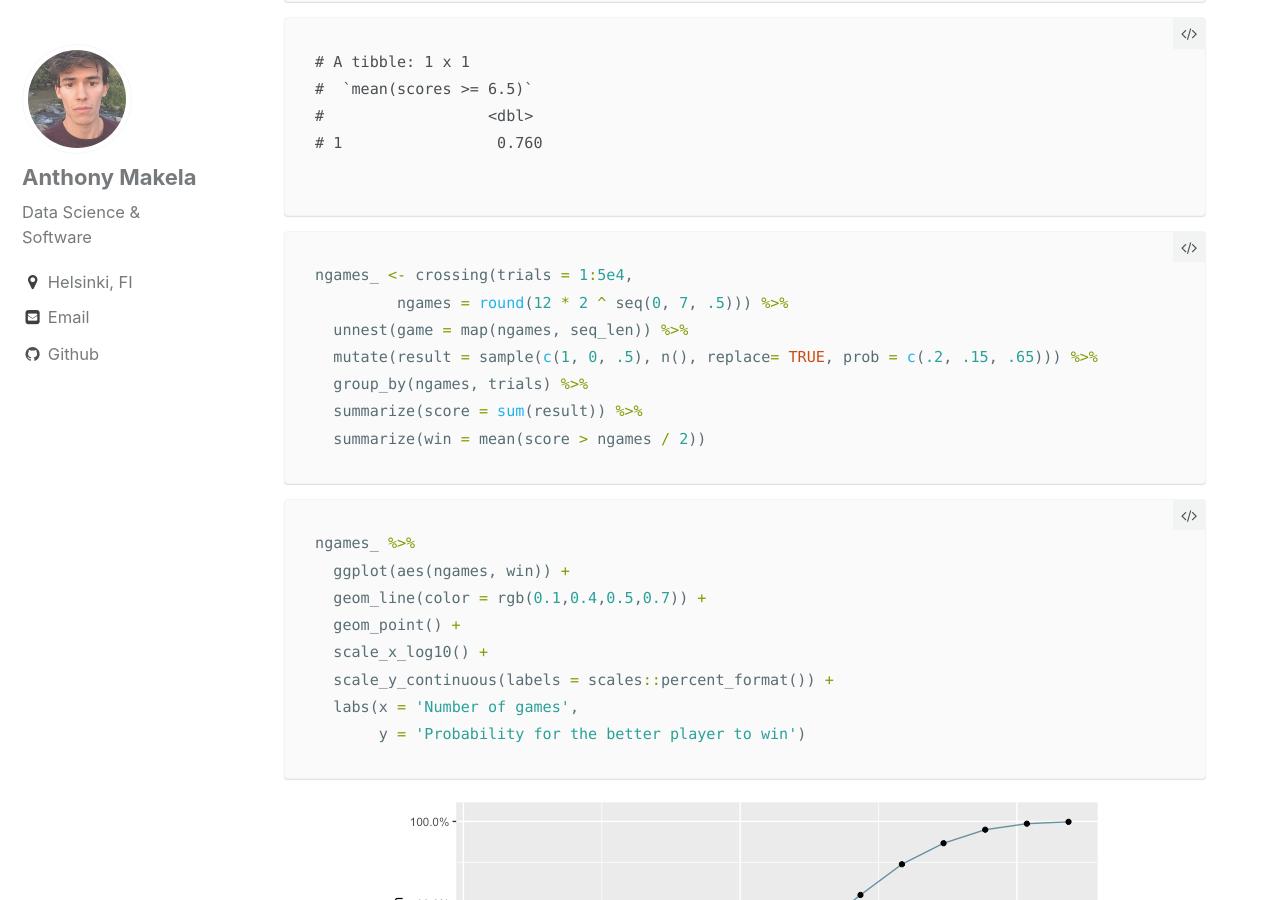
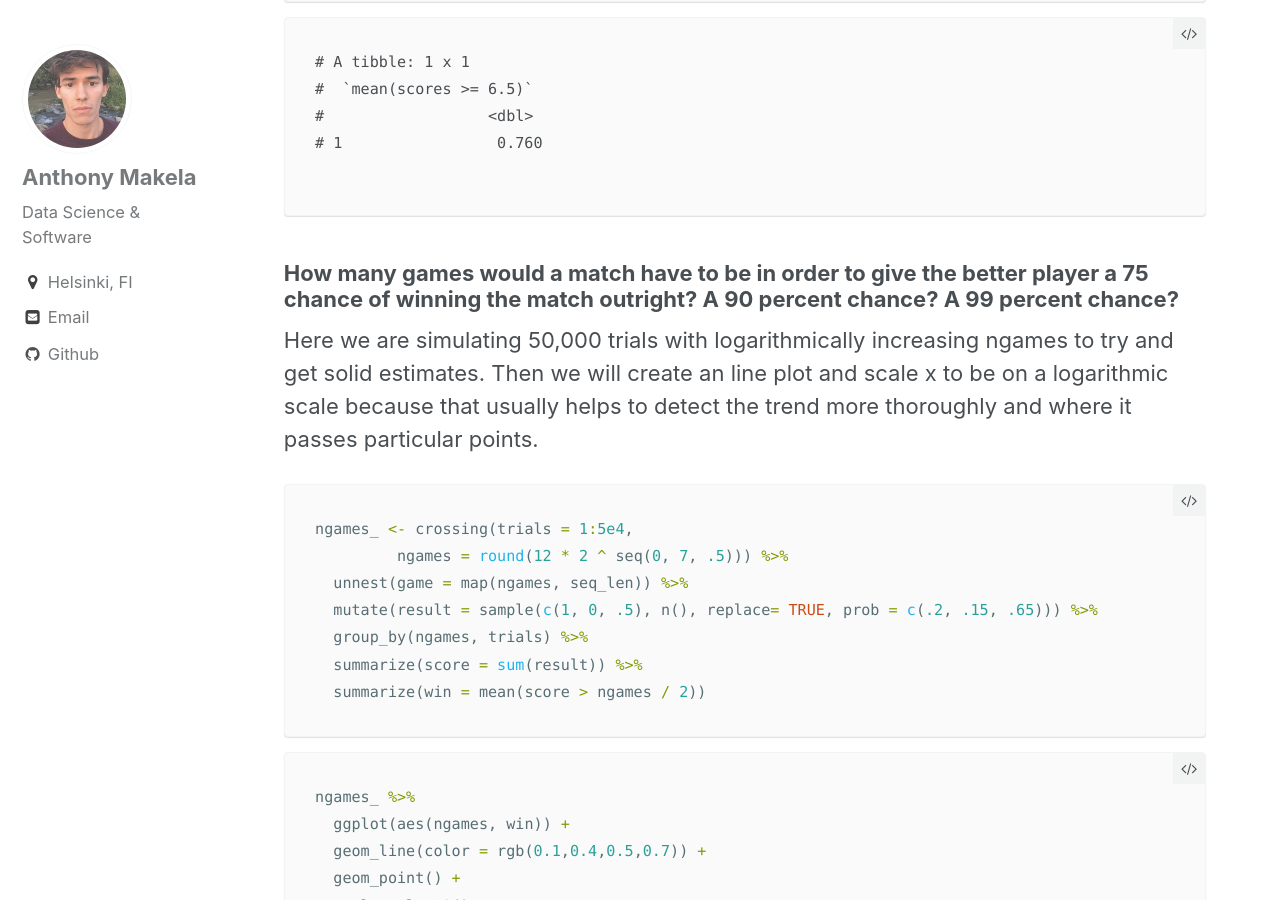
Before and after one commit to anthonymakela/anthonymakela.github.io, a Jekyll site: the page built from _posts/2018-12-25-The-Riddler-Simulations.md, in a window 1280 px wide and 900 px high, scrolled down 2470 px. Built offline with Jekyll 4.4.1, drawn with Linux system fonts in a browser that asks for light colours; nearby versions of some CDN libraries; formulas are drawn with MathJax 3.

Commit message:
The Riddler

````diff
--- a/_posts/2018-12-25-The-Riddler-Simulations.md
+++ b/_posts/2018-12-25-The-Riddler-Simulations.md
@@ -68,6 +68,10 @@ scores %>%
 # 1                 0.760
 
 ```
+
+### How many games would a match have to be in order to give the better player a 75 chance of winning the match outright? A 90 percent chance? A 99 percent chance?
+
+Here we are simulating 50,000 trials with logarithmically increasing ngames to try and get solid estimates. Then we will create an line plot and scale x to be on a logarithmic scale because that usually helps to detect the trend more thoroughly and where it passes particular points.
 
 ``` r
 ngames_ <- crossing(trials = 1:5e4,
````
